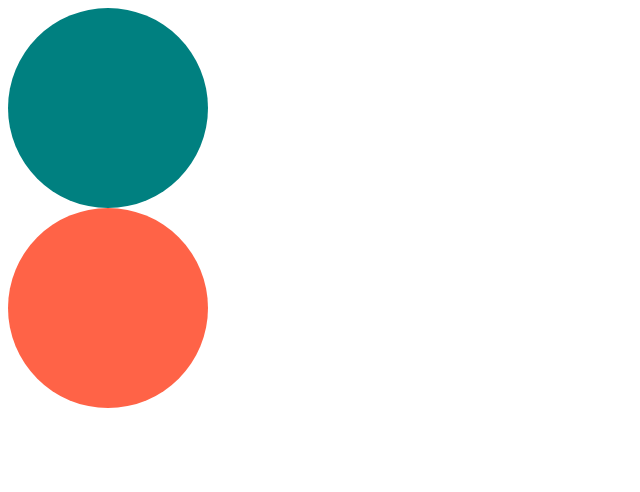
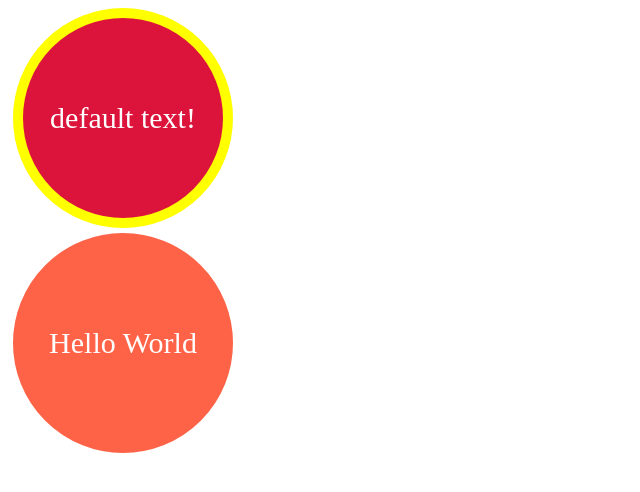
Before and after one commit to ZERO2ONE23581/ReactJS_MasterClass, a React (Create React App) app: page / in a window 1280 px wide. Shown: the top 492 px of the page, without its empty margins (0-640 px from the left). Built offline with nearby package versions, Linux system fonts and the light colour scheme.

Commit message:
optional props

```diff
--- a/src/App.tsx
+++ b/src/App.tsx
@@ -3,8 +3,9 @@
 function App() {
   return (
     <div>
-      <Circle bgColor="teal" />
-      <Circle bgColor="tomato" />
+      {/* bgColor is required, borderColor is optional */}
+      <Circle bgColor="crimson" borderColor="yellow" />
+      <Circle bgColor="tomato" text="Hello World" />
     </div>
   );
 }
--- a/src/Circle.tsx
+++ b/src/Circle.tsx
@@ -1,24 +1,41 @@
 //interface is just an explaination for an object!
+//in CSS borderColor is required.
+//in CircleProps borderColor is optional.
 
 import styled from "styled-components";
 
 interface ContainerProps {
-  bgColor: string;
+  bgColor: string; //required
+  borderColor: string; //required
 }
 
 const Container = styled.div<ContainerProps>`
+  margin: 5px;
+  font-size: 30px;
+  color: white;
+  display: flex;
+  justify-content: center;
+  align-items: center;
   width: 200px;
   height: 200px;
   border-radius: 50%;
   background-color: ${(props) => props.bgColor};
+  border: 10px solid ${(props) => props.borderColor};
 `;
 
 interface CircleProps {
-  bgColor: string;
+  bgColor: string; //required
+  borderColor?: string; //optional
+  text?: string;
 }
 
-function Circle(props: CircleProps) {
-  return <Container bgColor={props.bgColor}></Container>;
+function Circle({ bgColor, borderColor, text = "default text!" }: CircleProps) {
+  //??으로 디폴트값을 준다. (borderColor가 undefined일때는 bgColor와 같다.)
+  return (
+    <Container bgColor={bgColor} borderColor={borderColor ?? bgColor}>
+      {text}
+    </Container>
+  );
 }
 
 export default Circle;
```
